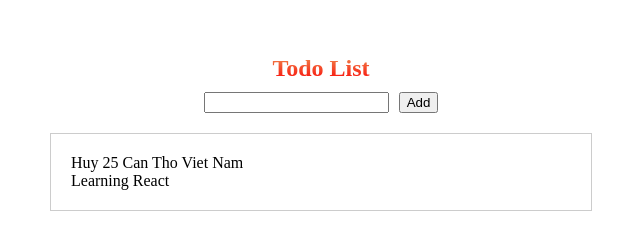
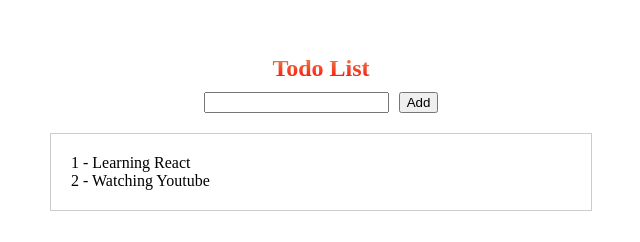
Before and after one commit to huyit1999b/react-vite, a React (Vite) app: page / in a window 1280 px wide. Shown: the part 154-396 px from the top of the page, without its empty margins (319-959 px from the left). Built offline with nearby package versions, Linux system fonts and the light colour scheme.

Commit message:
video 38

```diff
--- a/src/App.jsx
+++ b/src/App.jsx
@@ -2,28 +2,33 @@ import './components/todo/todo.css';
 import TodoData from './components/todo/TodoData';
 import TodoNew from './components/todo/TodoNew';
 import reactLogo from './assets/react.svg';
+import { useState } from 'react';
 
 const App = () => {
-  const name = 'Huy';
-  const age = 25;
-  const info = {
-    address: 'Can Tho',
-    country: 'Viet Nam',
+  const [todoList, setTodoList] = useState([
+    { id: 1, name: 'Learning React' },
+    { id: 2, name: 'Watching Youtube' },
+  ]);
+
+  const AddNewTodo = (todoName) => {
+    let newTodo = {
+      id: randomIntFromInterval(1, 9999),
+      name: todoName,
+    };
+
+    setTodoList([...todoList, newTodo]);
   };
 
-  const AddNewTodo = () => {
-    alert('add new todo');
+  const randomIntFromInterval = (min, max) => {
+    // min and max included
+    return Math.floor(Math.random() * (max - min + 1) + min);
   };
 
   return (
     <div className='todo-container'>
       <div className='todo-title'>Todo List</div>
       <TodoNew AddNewTodo={AddNewTodo} />
-      <TodoData
-        name={name}
-        age={age}
-        info={info}
-      />
+      <TodoData todoList={todoList} />
       <div className='todo-image'>
         <img
           className='logo'
--- a/src/components/todo/TodoData.jsx
+++ b/src/components/todo/TodoData.jsx
@@ -1,11 +1,12 @@
 const TodoData = (props) => {
-  const { name, age, info } = props;
+  const { todoList } = props;
   return (
     <div className='todo-data'>
       <div>
-        {name} {age} {info.address} {info.country}{' '}
+        {todoList.map((todo) => {
+          return <div key={todo.id}>{todo.id} - {todo.name}</div>;
+        })}
       </div>
-      <div>Learning React</div>
     </div>
   );
 };
--- a/src/components/todo/TodoNew.jsx
+++ b/src/components/todo/TodoNew.jsx
@@ -1,15 +1,17 @@
+import { useState } from 'react';
+
 const TodoNew = (props) => {
   const { AddNewTodo } = props;
-
-  AddNewTodo();
+  const [todoName, setTodoName] = useState('');
 
   return (
     <div className='todo-new'>
       <input
         type='text'
         name='todo'
+        onChange={(event) => setTodoName(event.target.value)}
       />
-      <button>Add</button>
+      <button onClick={() => AddNewTodo(todoName)}>Add</button>
     </div>
   );
 };
```
